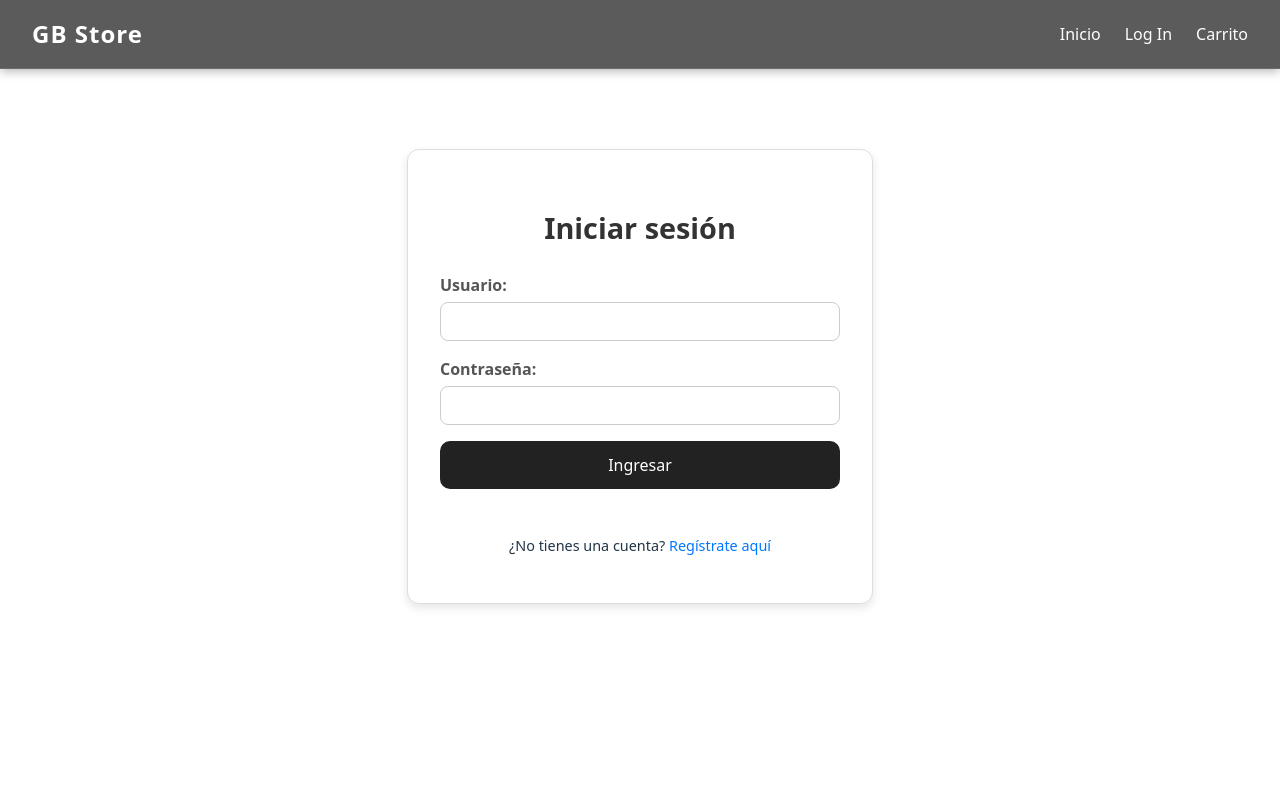
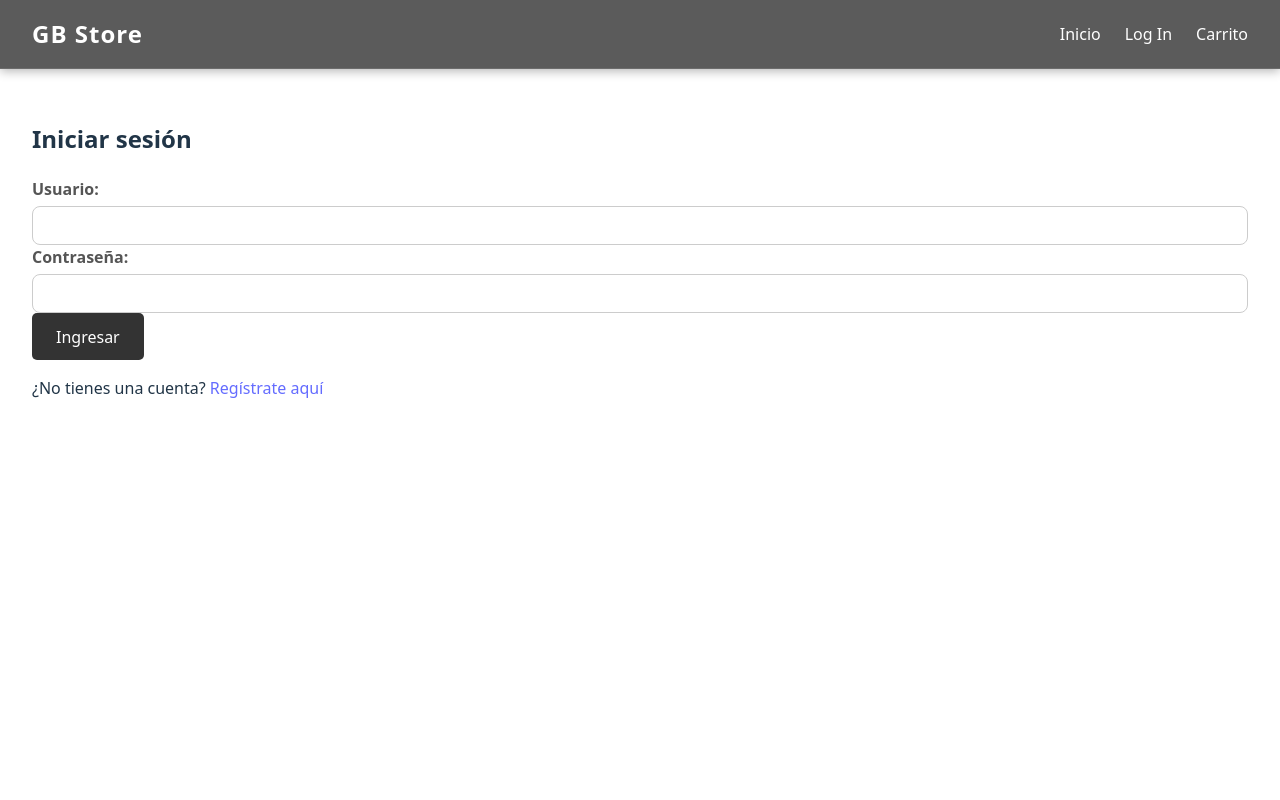
Before and after one commit to Dgrmastah/Tienda-Virtual-GB-Front, a React (Vite) app: page /login in a window 1280 px wide. Shown: the top 800 px of the page. Built offline with nearby package versions, Linux system fonts and the light colour scheme.

Commit message:
TiendaVirtualGB Front

```diff
--- a/src/pages/HomePage.jsx
+++ b/src/pages/HomePage.jsx
@@ -1,30 +1,47 @@
 import React, { useState, useEffect } from 'react';
-import axios from "axios";
-import Product from "../components/Product";
+import axios from 'axios';
+import Product from '../components/Product';
 import './HomePage.css';
 
 const HomePage = () => {
   const [products, setProducts] = useState([]);
+  const [loading, setLoading] = useState(true); // Agregado para manejar el estado de carga
+  const [error, setError] = useState(null); // Agregado para manejar errores
 
   useEffect(() => {
-        axios.get('http://localhost:4000/api/products')
-            .then(response => {
+    const fetchProducts = async () => {
+      try {
+        // Usa la variable de entorno para la URL del backend
+        const API_URL = import.meta.env.VITE_API_URL || 'http://localhost:4000';
+        const response = await axios.get(`${API_URL}/api/products`);
         setProducts(response.data);
-            })
-            .catch(error => {
-                console.error('Hubo un error al traer los productos:', error);
-            });
+      } catch (err) {
+        setError('Hubo un error al traer los productos.'); // Actualiza el estado de error
+        console.error('Error al traer los productos:', err);
+      } finally {
+        setLoading(false); // Cambia el estado de carga al finalizar la petición
+      }
+    };
+
+    fetchProducts();
   }, []);
 
   return (
     <div className="home-container">
       <h1 className="title">Tienda Online GB</h1>
+      {loading && <p>Cargando productos...</p>} {/* Mensaje de carga */}
+      {error && <p className="error-message">{error}</p>} {/* Muestra un error si existe */}
+
       <div className="product-grid">
-                {products.map(product => (
+        {products.length > 0 ? (
+          products.map((product) => (
             <div key={product._id} className="product-card">
               <Product product={product} />
             </div>
-                ))}
+          ))
+        ) : (
+          <p>No hay productos disponibles</p> // Mensaje si no hay productos
+        )}
       </div>
     </div>
   );
--- a/src/pages/LogInPage.jsx
+++ b/src/pages/LogInPage.jsx
@@ -14,7 +14,8 @@ const LoginPage = () => {
     e.preventDefault();
 
     try {
-      const res = await fetch('http://localhost:4000/api/auth/login', {
+      const API_URL = import.meta.env.VITE_API_URL || 'http://localhost:4000'; // Usa la variable de entorno
+      const res = await fetch(`${API_URL}/api/auth/login`, {
         method: 'POST',
         headers: {
           'Content-Type': 'application/json',
@@ -22,17 +23,17 @@ const LoginPage = () => {
         body: JSON.stringify({ username, password }),
       });
 
-      const data = await res.json();
-
       if (!res.ok) {
-        toast.error(data.message || 'Error al iniciar sesión');
+        const errorData = await res.json();
+        toast.error(errorData.message || 'Error al iniciar sesión');
         return;
       }
 
+      const data = await res.json();
       const userData = { username };
       login(data.token, userData);
       toast.success('Inicio de sesión exitoso');
-      navigate('/');
+      navigate('/'); // Redirige a la página principal después de iniciar sesión
     } catch (err) {
       console.error('Error de red o del servidor:', err);
       toast.error('Error al conectar con el servidor');
@@ -40,9 +41,9 @@ const LoginPage = () => {
   };
 
   return (
-    <div className="register-container">
-      <h2 className="register-title">Iniciar sesión</h2>
-      <form onSubmit={handleSubmit} className="register-form">
+    <div className="login-container">
+      <h2 className="login-title">Iniciar sesión</h2>
+      <form onSubmit={handleSubmit} className="login-form">
         <div className="form-group">
           <label className="form-label">Usuario:</label>
           <input
@@ -63,8 +64,8 @@ const LoginPage = () => {
             required
           />
         </div>
-        <button type="submit" className="register-button">Ingresar</button>
-        <div className="register-link">
+        <button type="submit" className="login-button">Ingresar</button>
+        <div className="login-link">
           <p>¿No tienes una cuenta? <a href="/register">Regístrate aquí</a></p>
         </div>
       </form>
--- a/src/pages/RegisterPage.jsx
+++ b/src/pages/RegisterPage.jsx
@@ -13,7 +13,8 @@ const RegisterPage = () => {
         e.preventDefault();
 
         try {
-            const res = await fetch('http://localhost:4000/api/auth/register', {
+            const API_URL = import.meta.env.VITE_API_URL || 'http://localhost:4000'; // Usa la variable de entorno para la URL
+            const res = await fetch(`${API_URL}/api/auth/register`, {
                 method: 'POST',
                 headers: {
                     'Content-Type': 'application/json',
@@ -58,7 +59,7 @@ const RegisterPage = () => {
                     />
                 </div>
                 <div className="form-group">
-                    <label className="form-label">Password:</label>
+                    <label className="form-label">Contraseña:</label>
                     <input
                         className="form-input"
                         type="password"
```
Also changed, not shown: 1 other file (tests, documents, lock files or other folders). Lines whose indentation alone changed are shown as unchanged.
